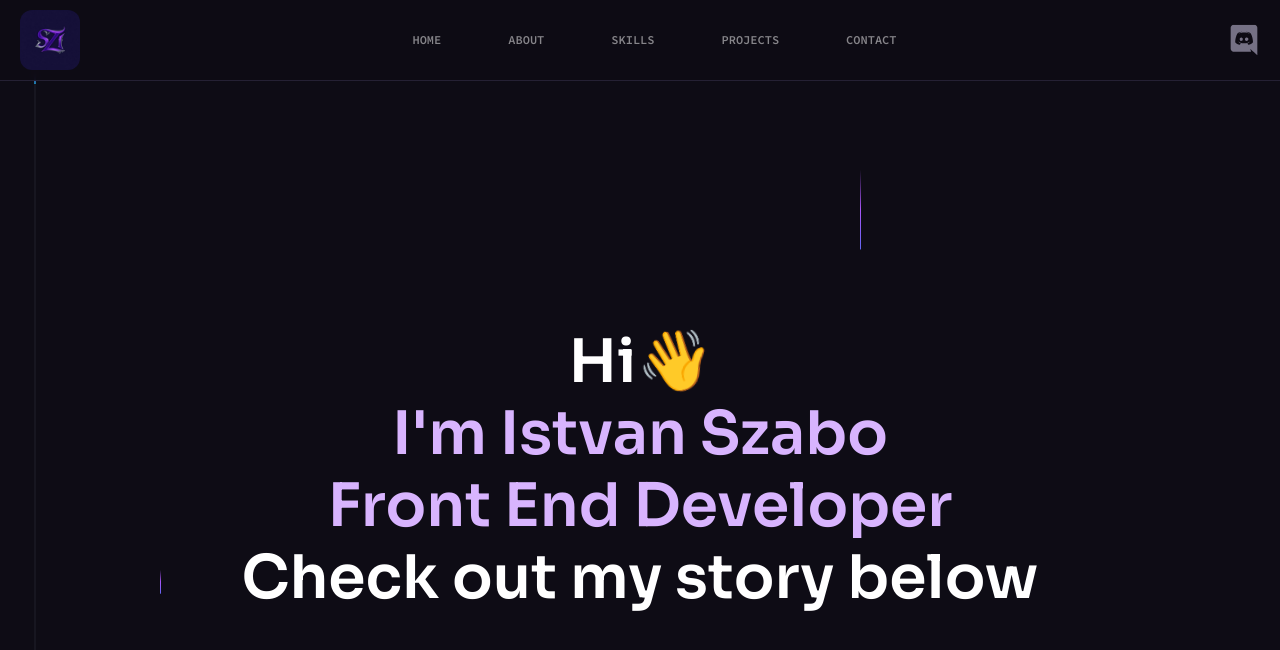
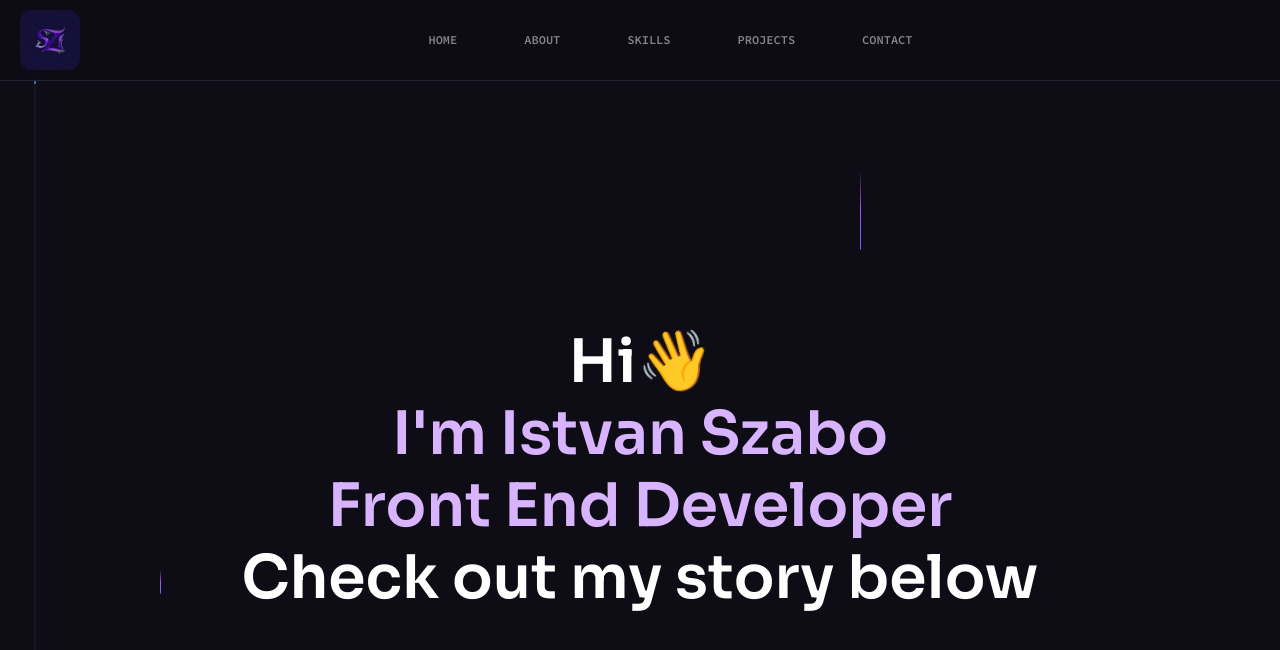
Before and after one commit to szkajvolker/portfolio-2.0, a React (Vite) app in the folder frontend/: page / in a window 1280 px wide. Shown: the top 650 px of the page. Built offline with nearby package versions, Linux system fonts and the light colour scheme; a web font is replaced by a local one.

Commit message:
hide icons in navbar until  implement use of

```diff
--- a/frontend/src/components/Navbar.jsx
+++ b/frontend/src/components/Navbar.jsx
@@ -75,7 +75,7 @@ const Navbar = () => {
                 alt={icon.iconUrl}
                 width={32}
                 height={32}
-                className="hover:brightness-150 cursor-pointer"
+                className="hover:brightness-150 cursor-pointer hidden"
               />
             </div>
           ))}
```
Also changed, not shown: 2 other files (tests, documents, lock files or other folders).
